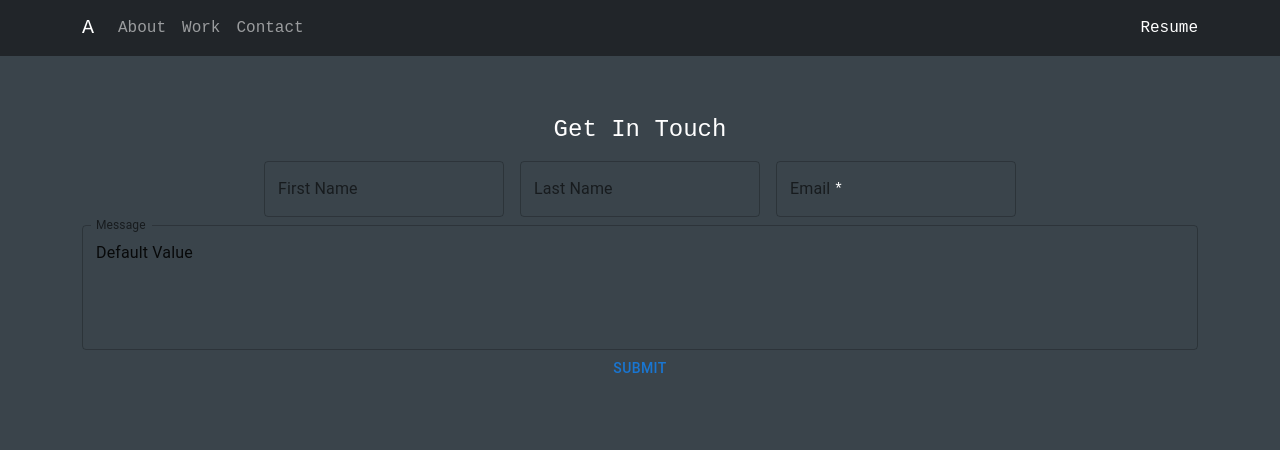
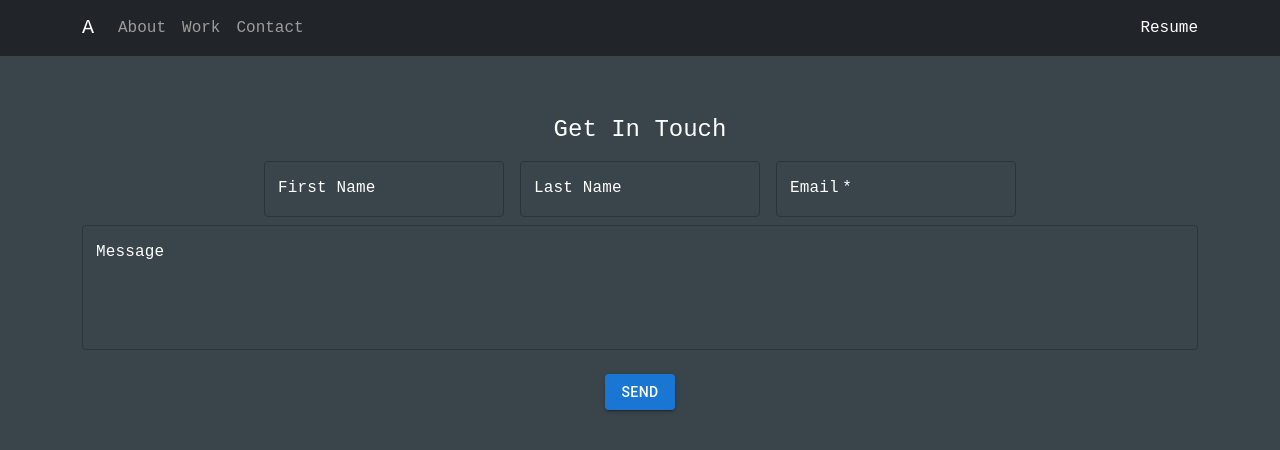
Before and after one commit to saehaana/html-css-prac, a React (Create React App) app: page /Contact in a window 1280 px wide. Shown: the top 450 px of the page. Built offline with nearby package versions, Linux system fonts and the light colour scheme.

Commit message:
matched form label font and color in contact

```diff
--- a/src/components/About.js
+++ b/src/components/About.js
@@ -35,8 +35,8 @@ function About(){
             <br></br><br></br>
 
             <Row>
-                <Col className='background'>
-                    <p>Growing up, I was always playing around with computers
+                <Col>
+                    <p className='background'>Growing up, I was always playing around with computers
                     and whenever a software issue arose I didn't stop until the conflict was resolved!
                     This drive ultimately led me to make a career out of it.
                     </p>
--- a/src/components/Contact.js
+++ b/src/components/Contact.js
@@ -15,7 +15,6 @@ import IconButton from '@mui/material/IconButton';
 import CloseIcon from '@mui/icons-material/Close';
 import Box from '@mui/material/Box';
 import TextField from '@mui/material/TextField';
-
 
 function Contact(){
     const [open, setOpen] = React.useState(false);
@@ -66,16 +65,24 @@ function Contact(){
                 component="form"
                 sx={{'& > :not(style)': { m: 1, width: '25ch' },}}
                 noValidate autoComplete="off">
-                <TextField id="outlined-basic" label="First Name" variant="outlined" />
-                <TextField id="outlined-basic" label="Last Name" variant="outlined" />
-                <TextField id="outlined-basic" label="Email" variant="outlined" required/>
+
+                <TextField id="outlined-basic" label="First Name" variant="outlined"
+                InputLabelProps={{style: { color: '#fff', fontFamily:'monospace' } }}/>
+                <TextField id="outlined-basic" label="Last Name" variant="outlined"
+                InputLabelProps={{style: { color: '#fff', fontFamily:'monospace' } }}/>
+                <TextField id="outlined-basic" label="Email" variant="outlined" color="warning" required
+                InputLabelProps={{style: { color: '#fff', fontFamily:'monospace' } }}/>
                 </Box>
                 </Col>
                 <Col xs={12}>
-                <TextField id="outlined-multiline-static" label="Message" multiline rows={4} fullWidth defaultValue="Default Value"/>
+                <TextField id="outlined-multiline-static" label="Message" multiline rows={4} fullWidth
+                InputLabelProps={{style: { color: '#fff', fontFamily:'monospace' } }}/>
                 </Col>
+            </Row>
+
+            <br></br>
             <div>
-                    <Button onClick={handleClick}>Submit</Button>
+            <Button onClick={handleClick} variant="contained">Send</Button>
             <Snackbar
                 open={open}
                 autoHideDuration={6000}
@@ -83,8 +90,6 @@ function Contact(){
                 message="Email Sent"
                 action={action}/>
             </div>
-            </Row>
-
         </Container>
 
         <Container className='col align-self-end'>
--- a/src/components/Home.js
+++ b/src/components/Home.js
@@ -53,7 +53,7 @@ const Home = () => {
                 initial={{ opacity: 0 }}
                 animate={{ opacity: 1 }}
                 transition={{ duration: 1, delay: 2}}>
-                <Tooltip title="Scroll Down" placement="bottom">
+                <Tooltip title="Scroll Down!" placement="bottom">
                 <FontAwesomeIcon icon={faMouse} size="2x"/>
                 </Tooltip>
                 <FontAwesomeIcon icon={faArrowDown} beat size="2x" id='arrow-down'/>
--- a/src/stylesheets/About.css
+++ b/src/stylesheets/About.css
@@ -7,12 +7,9 @@
 }
 .background{
     background-color: rgb(48, 58, 65);
-    border-radius: 5%;
+    border-radius: 7%;
     text-align: center;
-    padding-top: 1rem;
-}
-.timeline{
-    font-family: 'Courier New', Courier, monospace;
+    padding: 2rem;
 }
 .tech-stack-box{
     text-align: center;
--- a/src/stylesheets/Contact.css
+++ b/src/stylesheets/Contact.css
@@ -14,3 +14,6 @@
     font-size: 1rem;
     text-align: center;
 }
+.outlined-basic{
+    color: white;
+}
```
Lines whose indentation alone changed are shown as unchanged.
